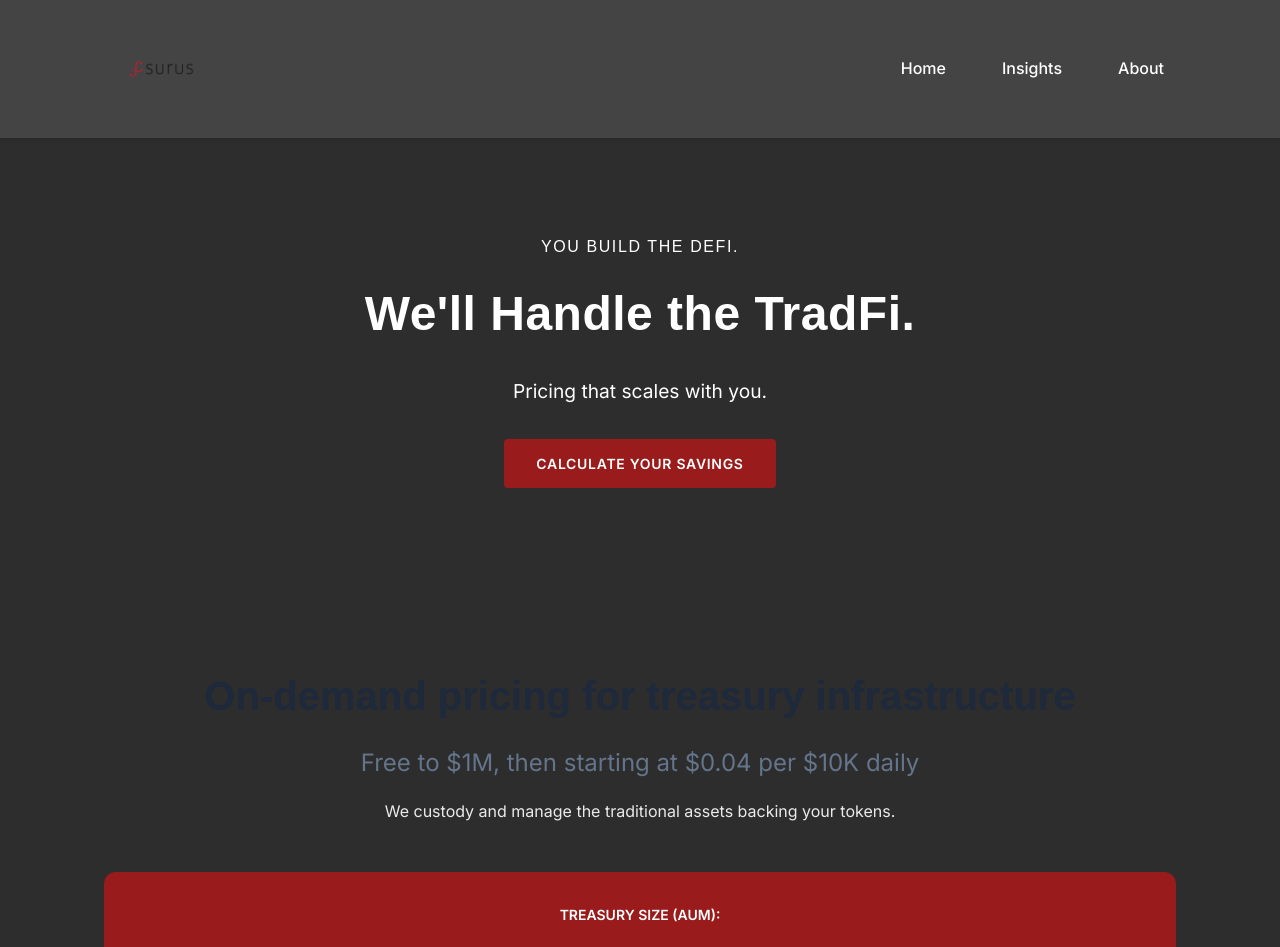
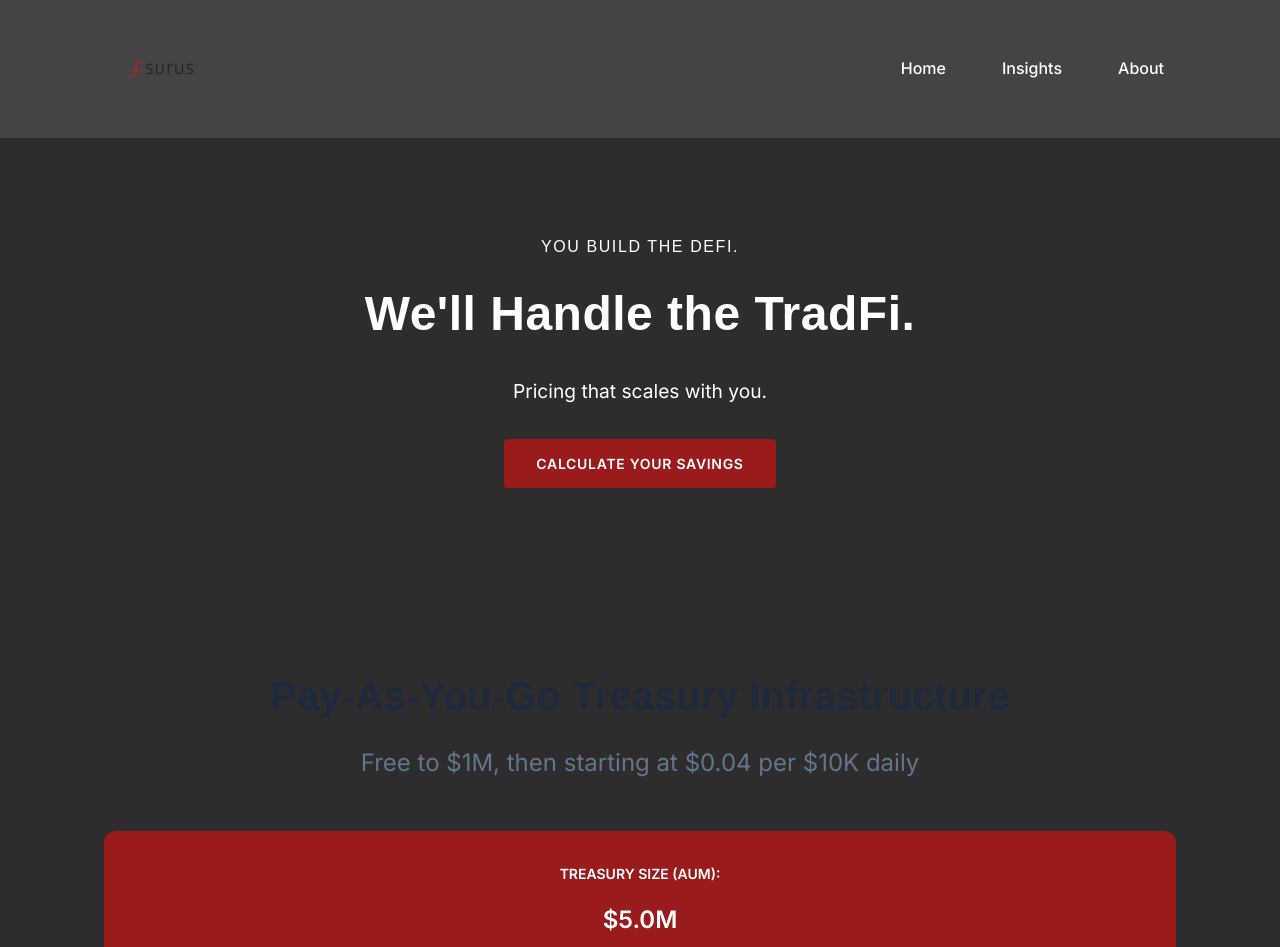
Before and after one commit to klr08/surus-website, a React (Vite) app: page / in a window 1280 px wide. Shown: the top 947 px of the page. Built offline with nearby package versions, Linux system fonts and the light colour scheme; a web font is replaced by a local one.

Commit message:
Update pricing section heading and remove custody text

```diff
--- a/public/css/homepage.css
+++ b/public/css/homepage.css
@@ -99,6 +99,7 @@ body {
   font-size: 2.5rem;
   font-weight: 700;
   margin-bottom: 1rem;
+  color: #f5f5f5;
 }
 
 .pricing-subtitle {
--- a/src/components/home/PricingSection.tsx
+++ b/src/components/home/PricingSection.tsx
@@ -30,11 +30,9 @@ const PricingSection: React.FC<PricingSectionProps> = ({
     <section className="pricing-section" id="pricing">
       <div className="pricing-container">
         <div className="pricing-header">
-          <h2>On-demand pricing for treasury infrastructure</h2>
+          <h2>Pay-As-You-Go Treasury Infrastructure</h2>
           <p className="pricing-subtitle">Free to $1M, then starting at $0.04 per $10K daily</p>
-          <p className="pricing-description">
-            We custody and manage the traditional assets backing your tokens.
-          </p>
+          <p className="pricing-description"></p>
         </div>
 
         <div className="pricing-calculator">
```
